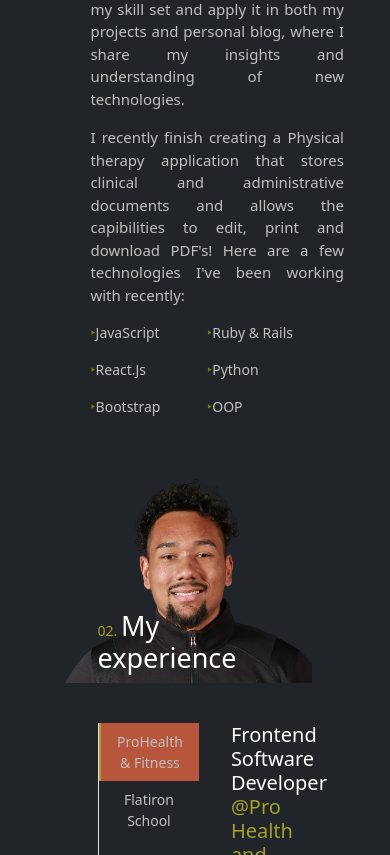
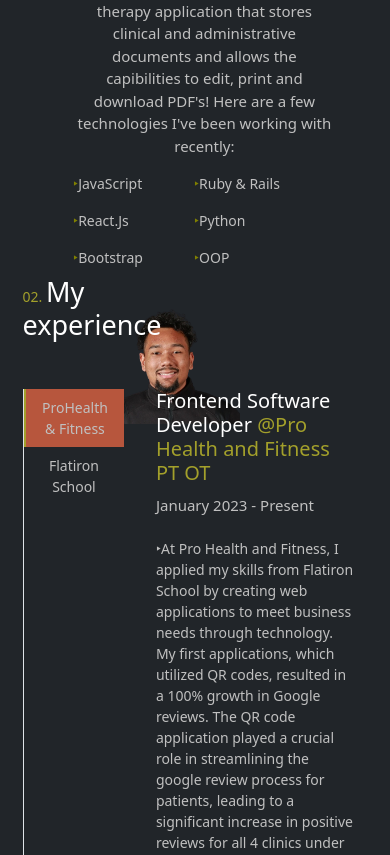
Before and after one commit to cedenoc181/pw2023, a React (Create React App) app: page / in a window 390 px wide. Shown: the part 1145-2000 px from the top of the page. Built offline with nearby package versions, Linux system fonts and the light colour scheme.

Commit message:
centered the about section and corrected the overlap

```diff
--- a/src/Component/About.css
+++ b/src/Component/About.css
@@ -44,7 +44,7 @@
     color: var(--Darkolive);
 }
 
-
+/* IPAD PRO */
 @media only screen and (max-width: 1024px) {
     img {
         width: 300px !important;
@@ -91,18 +91,43 @@
     }
 }
 
+
+
+/* IPHONE 14 MAX */
 @media only screen and (max-width: 430px) {
-    .about-text {
-        margin-right: 50px;
+    #about {
+        height: 100vh !important;
     }
 
-    #about {
+    .about .wrapper {
         display: flex;
-        justify-content: flex-end;
-        padding-right: 10px;
+        align-items: start;
+        /* padding-right: 100px !important; */
+        margin-left: 25px;
+        width: 100% !important;
+
+        }
+
+        .about-text {
+            position: relative;
+            height: 110% !important;
+
+        }
+
+    .about-p {
+        display: flex;
+        text-align: center !important;
+        width: 100%;
     }
 
     .about-text h3 {
         font-size: 26px !important;
     }
+
+    img {
+        width: 200px !important;
+        height: 200px !important;
+        margin-right: 175px !important;
+        padding-bottom: 60px;
+    }
 }
--- a/src/Component/Experience.css
+++ b/src/Component/Experience.css
@@ -83,12 +83,18 @@
 
 @media only screen and (max-width:430px) {
     #experience {
-        height: 60vh;
-        padding-top: 360%;
-        width: 80%;
+        height: 70vh;
+        /* padding-top: 360%; */
+
         display: flex;
-        justify-content: flex-end;
+        justify-content: flex-start;
     }
 
+    .nav-container {
+        margin-right: 150px !important;
+    }
 
+    .tab-pane p {
+        width: 200px !important;
+    }
 }
--- a/src/Component/Experience.js
+++ b/src/Component/Experience.js
@@ -15,7 +15,7 @@
       id="experience"
       className="d-flex experience flex-column align-items-center w-100 vh-100 justify-content-center bg-dark"
     >
-      <div className="w-50 text-white" data-aos="zoom-out" data-aos-delay="500" data-aos-duration="1500">
+      <div className=" nav-container w-50 text-white" data-aos="zoom-out" data-aos-delay="500" data-aos-duration="1500">
         <h3>
           <span>02. </span> My experience
         </h3>
--- a/src/Component/Home.css
+++ b/src/Component/Home.css
@@ -228,7 +228,7 @@
   main {
     width: 67%;
     padding-right: 15px !important;
-    height: 80vh !important;
+    height: 65vh !important;
 
   }
 
```
